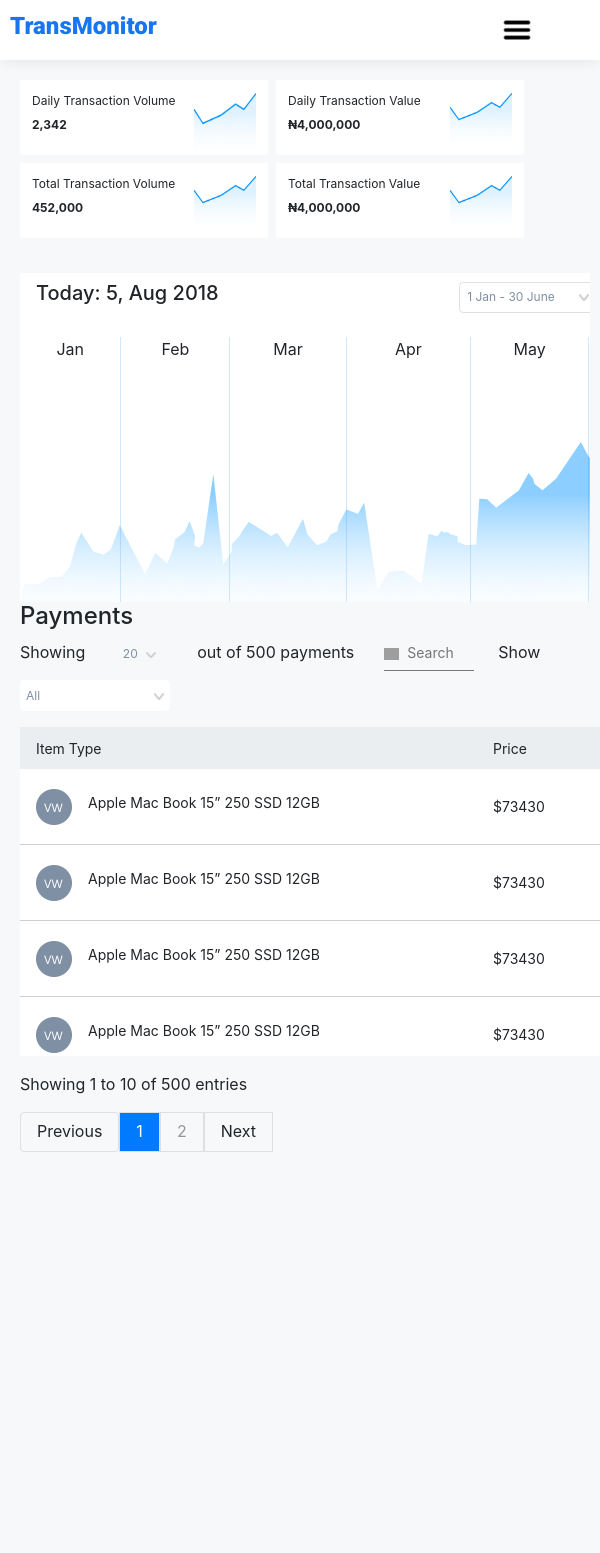
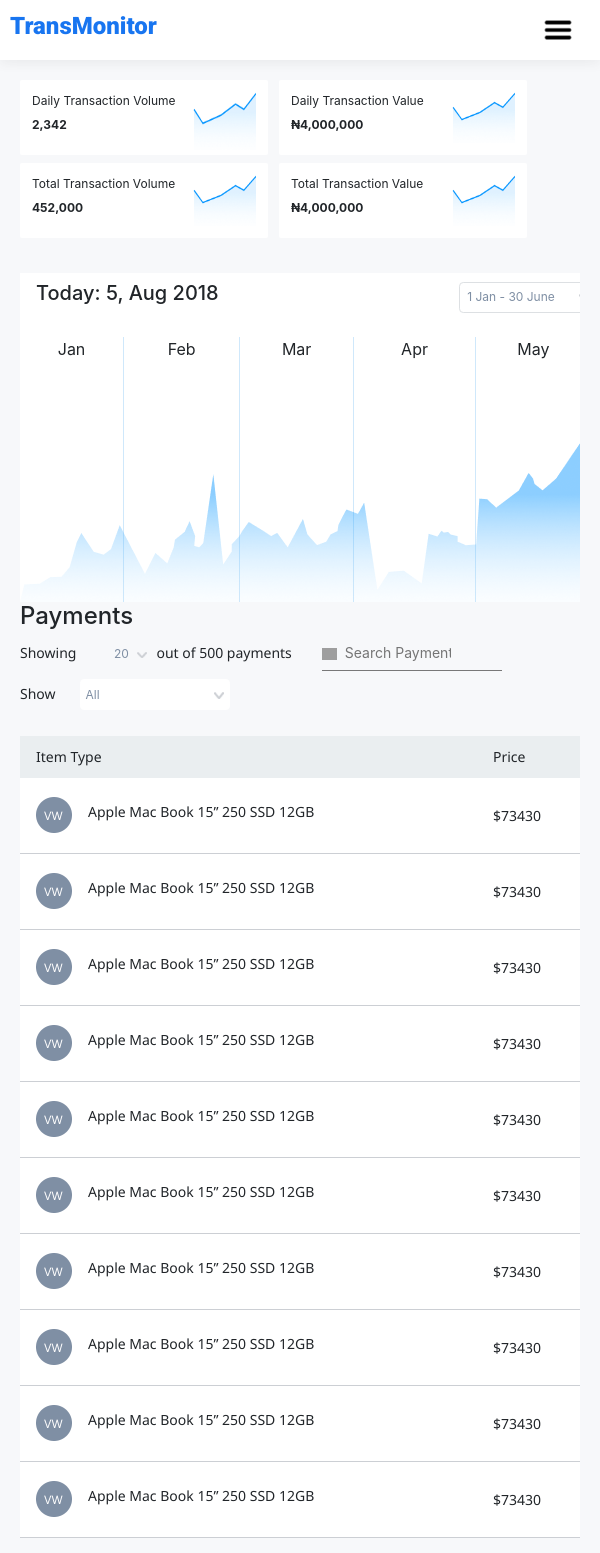
Before and after one commit to wisdomosara/mint, a React (Create React App) app: page / in a window 600 px wide. Shown: the top 1553 px of the page. Before the commit the page ends 1172 px from the top, so only its background shows below. Built offline with nearby package versions, Linux system fonts and the light colour scheme; grey boxes are pictures that could not be loaded.

Commit message:
fixed all responsive issues

```diff
--- a/src/App.css
+++ b/src/App.css
@@ -13,6 +13,10 @@ body{
   height: 60px;
   box-shadow: 0px 4px 10px rgba(79, 79, 79, 0.07);
   z-index: 4;
+}
+.heading{
+  padding-left:  40px;
+  padding-right: 40px
 }
 .header-left h3{
   color:#1875F0;
@@ -114,7 +118,8 @@ body{
   height: 75px;
   background-color: #FFFFFF;
   border-radius: 2px;
-  padding:12px 12px
+  padding:12px 12px;
+  margin-right: 11px !important
 }
 .highlight-item p{
   font-size: 12px
@@ -129,7 +134,7 @@ body{
 }
 .charts{
   overflow: scroll;
-  width: 100%;
+  max-width: 1029px !important;
   height: 329px ;
   overflow-y:hidden;
   overflow-x: auto;
@@ -307,8 +312,9 @@ progress[value]::-webkit-progress-value {
   max-width: 90%;
 }
 .payment{
-  width: 100%;
-  max-width: 100%;
+  box-sizing: border-box;
+  width: calc(100%- 20px) !important;
+  max-width: calc(100%- 20px) !important;
 }
 .table p, .name p, .price p, .transact p, .time p, .status p{
   font-size: 14px !important
@@ -338,6 +344,7 @@ progress[value]::-webkit-progress-value {
   align-items: center;
   justify-content: center;
   border-style: none;
+  width:120px !important;
   border-radius: 40px;
   padding: 5px 20px;
   margin-top: -15px;
@@ -347,18 +354,16 @@ progress[value]::-webkit-progress-value {
 .table{
   background-color: #EAEEF0;
   height: 42px;
-  min-width: 1030px;
-  max-width: 1030px;
+  min-width: 1029px;
+  max-width: 1029px;
   margin:0 !important;
 }
 .table-scroll{
-  overflow: scroll;
-  height: 329px ;
-  overflow-y:auto;
+  overflow-x: auto;
 }
 .table-component{
-  min-width:1030px;
-  max-width: 1030px;
+  min-width:1029px;
+  max-width: 1029px;
 }
 .mobile{
   display: none;
@@ -399,9 +404,6 @@ progress[value]::-webkit-progress-value {
     max-width: 100vw;
     width: 90% !important
   }
-  .charts {
-    width: 90vw !important
-  }
   .charts-left{
     width:100vw
   }
@@ -409,14 +411,27 @@ progress[value]::-webkit-progress-value {
     display: none;
   }
   .filter-row{
+    max-width: calc(100% - 20px) !important;
+    width:calc(100% - 20px) !important;
+  }
+  .payment{
+    width: 100% !important;
     max-width: 100% !important;
-    width: 100% !important;
+  }
+  .payment p{
+    font-size: 14px;
+    font-family: 'Segoe UI', Tahoma, Geneva, Verdana, sans-serif
   }
   .search-payments {
     height: 20px;
     padding-bottom: 30px !important;
     width: 50vw !important;
     border-bottom: 0.5px solid #787878;
+  }
+  .search-payments input{
+    padding: 0 !important;
+    width: 40vw !important;
+    background-color: transparent !important;
   }
   .filter-row .out{
     margin-right:30px !important
@@ -448,25 +463,38 @@ progress[value]::-webkit-progress-value {
     padding: 0 !important;
     margin: 0 !important
   }
+  .sidebar{
+    display: none
+  }
+  .header{
+    display: flex;
+    align-items: center;
+  }
+  .header-right{
+    display: none;
+  }
   .mobile-nav li{
     list-style-type: none;
     padding: 15px;
   }
 }
 
-@media only screen and (max-width: 767px) {
-  .sidebar{
+@media only screen and (min-width: 600px) {
+  @media only screen and (max-width: 767px) {
+    .sidebar{
     display: none
   }
   .highlight-item {
     min-width: 240px !important;
   }
+  .body{
+    min-width: 100%;
+  }
   .highlight{
     min-width:90vw !important;
   }
-  .charts{
-    min-width: 95vw !important;
-
+  .charts-left{
+    width:100vw
   }
   .searchbox{
     display: none
@@ -479,29 +507,46 @@ progress[value]::-webkit-progress-value {
     display: none;
   }
   .filter-row{
-    max-width: 100vw !important;
-    width: 100vw !important;
+    max-width: calc(100% - 20px) !important;
+    width:calc(100% - 20px) !important;
+  }
+  .payment{
+    width: 100% !important;
+    max-width: 100% !important;
+  }
+  .payment p{
+    font-size: 14px;
+    font-family: 'Segoe UI', Tahoma, Geneva, Verdana, sans-serif
   }
   .search-payments {
     height: 20px;
     padding-bottom: 30px !important;
+    width: 30vw !important;
     border-bottom: 0.5px solid #787878;
   }
-  .payment{
-    min-width: 100vw !important
+  .search-payments input{
+    padding: 0 !important;
+    width: 20vw !important;
+    background-color: transparent !important;
   }
   .out{
     margin-right: 30px !important
   }
+  }
+
 
 }
 
 @media only screen and (min-width:1366px) {
-  .header{
-    padding-right:80px !important
-  }
   .footer{
     width:1030px
+  }
+  .highlight {
+    max-width: 1049px !important
+  }
+  .heading{
+    max-width: 1299px;
+    padding-right: 0 !important
   }
 }
 @media only screen and (min-width:600px) {
@@ -526,10 +571,14 @@ progress[value]::-webkit-progress-value {
   }
   .mobile{
     display: block;
-    padding-right: 10%;
+    padding-right: 3%;
   }
   .header-right {
     display: none;
+  }
+  .header{
+    display: flex;
+    align-items: center;
   }
   .mobile-nav{
     position: absolute;
--- a/src/components/Body.jsx
+++ b/src/components/Body.jsx
@@ -32,7 +32,7 @@ import data from './dummydata'
                     <p>{this.props.table.time}</p>
                 </div>
                 <div className="status pt-3" >
-                    <button style ={this.props.table.status == "reconciled" ? yes : no}><span>{this.props.table.status == "reconciled" ? <img src="images/Ellipse 2 (1).png" width="9px" className="mr-2"></img> : <img src="images/Ellipse 2.png" width="9px" className="mr-2"></img>} </span> {this.props.table.status}</button>
+                    <button  style ={this.props.table.status == "reconciled" ? yes : no}><span>{this.props.table.status == "reconciled" ? <img src="images/Ellipse 2 (1).png" width="9px" className="mr-2"></img> : <img src="images/Ellipse 2.png" width="9px" className="mr-2"></img>} </span> {this.props.table.status}</button>
                 </div>
             </div>
         )
@@ -91,12 +91,12 @@ export default class Body extends Component {
     }
     render() {
         const style1 = {
-            width: 105,
+            width: 110,
             borderRight: "1.4px solid #CFE8FB",
             height:300
         }
         const style2 = {
-            width: 112.6,
+            width: 122.6,
             borderRight: "1.4px solid #CFE8FB",
             height:300
         }
@@ -117,7 +117,7 @@ export default class Body extends Component {
         }
         const style6 = {
             width: 119.62,
-            borderRight: "1.4px solid #CFE8FB",
+
             height:300
         }
 
@@ -126,14 +126,14 @@ export default class Body extends Component {
         <React.Fragment>
             <div className="d-flex body flex-column">
                 <div className="highlight d-flex flex-wrap">
-                        <div className="highlight-item mr-sm-2 mb-2 d-flex justify-content-between flex-wrap">
+                        <div className="highlight-item mb-2 d-flex justify-content-between flex-wrap">
                             <div>
                                 <p>Daily Transaction Volume</p>
                                 <p className="font-weight-bold figures">2,342</p>
                             </div>
                             <img src="images/small chart.png" width="63px"></img>
                         </div>
-                        <div className="highlight-item mr-sm-2 mb-2 d-flex justify-content-between">
+                        <div className="highlight-item mb-2 d-flex justify-content-between">
                             <div>
                                 <p>Daily Transaction Value</p>
                                 <p className="font-weight-bold figures">₦4,000,000</p>
@@ -142,7 +142,7 @@ export default class Body extends Component {
                         </div>
 
 
-                        <div className="highlight-item mr-sm-2 mb-2 d-flex justify-content-between">
+                        <div className="highlight-item mb-2 d-flex justify-content-between">
                             <div>
                                 <p>Total Transaction Volume</p>
                                 <p className="font-weight-bold figures">452,000</p>
@@ -220,7 +220,7 @@ export default class Body extends Component {
                     <h4>Payments</h4>
                     <div className="filter-row d-flex align-items-baseline flex-wrap">
                         <p className="mr-4">Showing</p>
-                        <div className="show-dropdown mr-5">
+                        <div className="show-dropdown mr-3">
                             <button className="show-btn" onClick={this.handleshowclick}>{this.state.show}<span className="ml-2"><img src="images/Shape.png" width="10px"></img></span></button>
                             {this.state.clickedshow ? <ul>
                                 <li onClick={this.handleshow}>10</li>
--- a/src/components/Header.jsx
+++ b/src/components/Header.jsx
@@ -20,7 +20,7 @@ export default class Header extends Component {
         }
         return (
             <div className="header">
-                <div className="d-flex heading justify-content-between align-items-baseline px-md-5">
+                <div className="d-flex heading justify-content-between align-items-baseline">
                     <div className="header-left d-flex align-items-baseline">
                         <h3>TransMonitor</h3>
                         <div className="searchbox">
```
